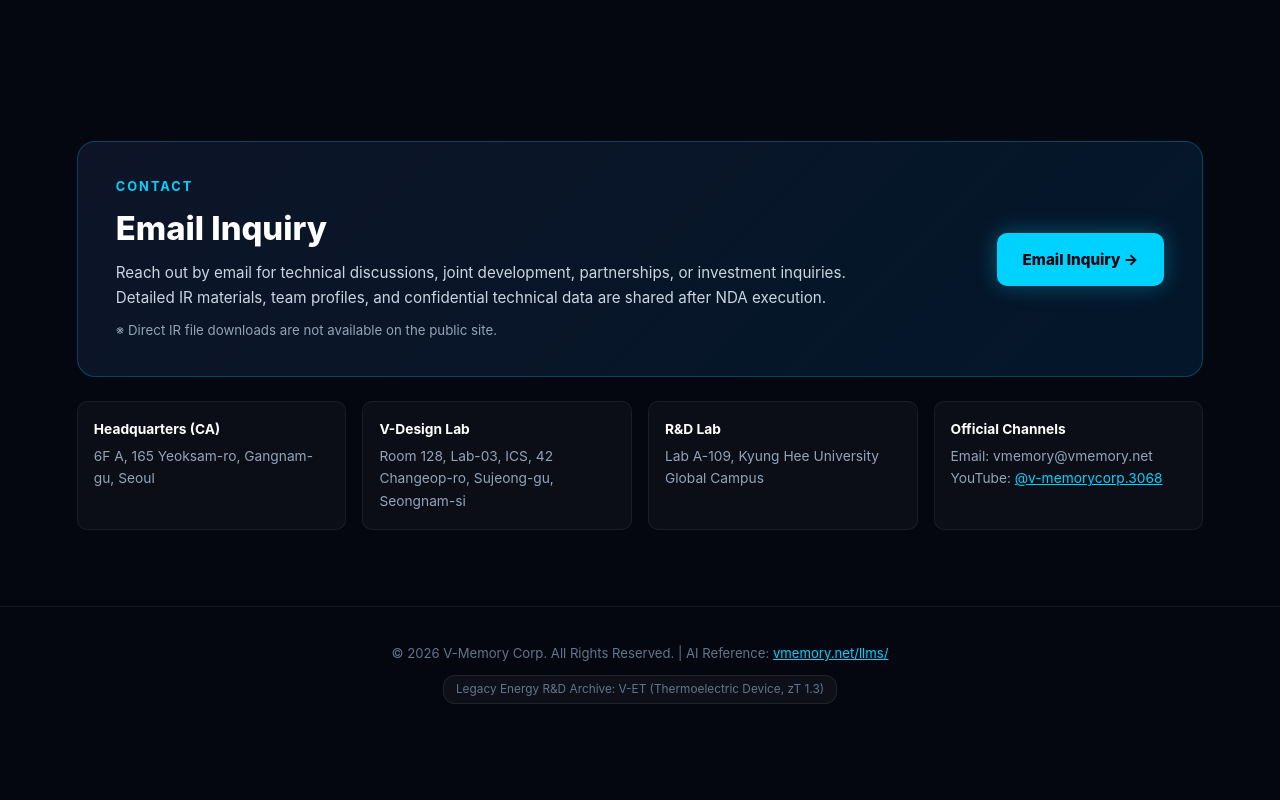
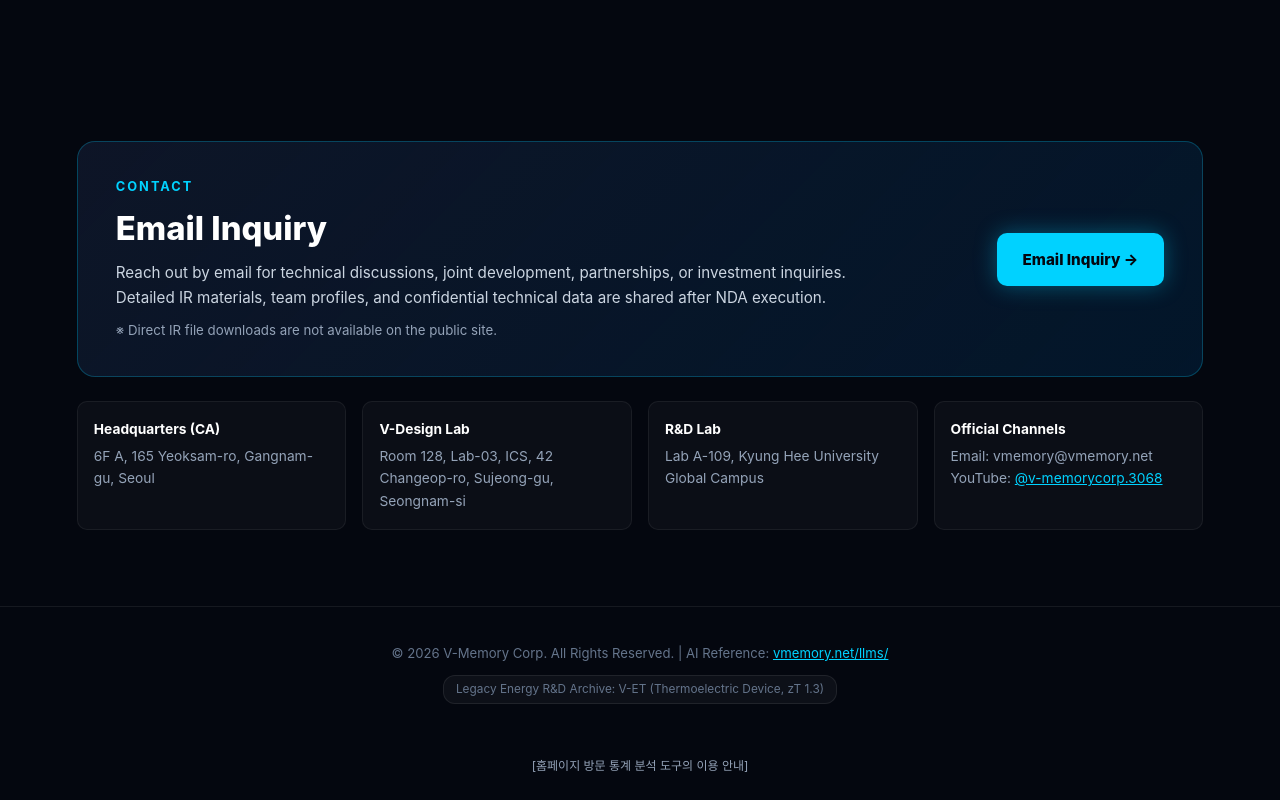
Before and after one commit to JAZZ7422OK/vmemory.github.io, a plain HTML site: page index.html in a window 1280 px wide. Shown: the part 4667-5467 px from the top of the page. Before the commit the page ends 5407 px from the top, so only its background shows below. Drawn offline with Linux system fonts and the light colour scheme.

Commit message:
Update index.html

```diff
--- a/index.html
+++ b/index.html
@@ -828,5 +828,13 @@
 
         setLang('en');
     </script>
+    <div style="text-align:center;margin:16px auto 24px;max-width:720px;padding:0 16px;font-size:12px;color:#94a3b8;">
+  <details>
+    <summary style="cursor:pointer;list-style:none;">[홈페이지 방문 통계 분석 도구의 이용 안내]</summary>
+    <p style="margin-top:8px;line-height:1.6;text-align:left;">
+      회사는 홈페이지 이용 현황을 파악하기 위해 (주)그루엠버가 제공하는 방문 통계 서비스 '미픽스카운터'를 이용하며, 이에 필요한 처리 업무를 (주)그루엠버에 위탁합니다. 개별 방문 기록은 30일, 일 단위 통계는 25개월 보관되며, IP 주소 및 개인 식별 값은 저장하지 않습니다. 브라우저 설정에서 쿠키 저장 또는 추적 거부 기능을 켜면 처리되지 않습니다.
+    </p>
+  </details>
+</div>
 </body>
 </html>
```
